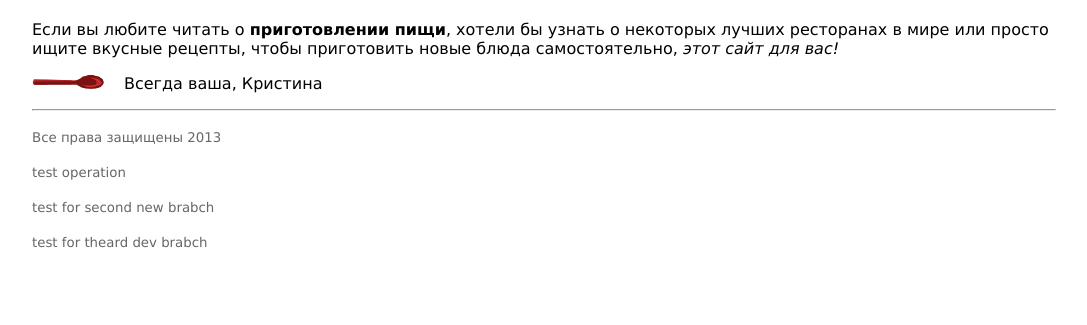
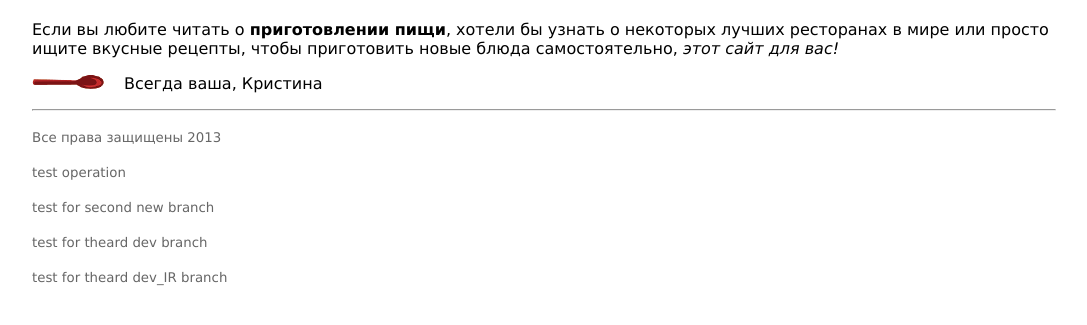
Before and after one commit to alexeipalii/ITMO_training, a plain HTML site: page index.html in a window 1280 px wide. Shown: the part 155-480 px from the top of the page, without its empty margins (96-1183 px from the left). Drawn offline with Linux system fonts and the light colour scheme.

Commit message:
3-rd_commit_IR_fix

```diff
--- a/index.html
+++ b/index.html
@@ -14,7 +14,8 @@
 <hr>
 <p><small>Все права защищены 2013</small></p>
 <p><small>test operation</small></p>
-<p><small>test for second new brabch</small></p>
-<p><small>test for theard dev brabch</small></p>
+<p><small>test for second new branch</small></p>
+<p><small>test for theard dev branch</small></p>
+<p><small>test for theard dev_IR branch</small></p>
 </body>
 </html>
```
